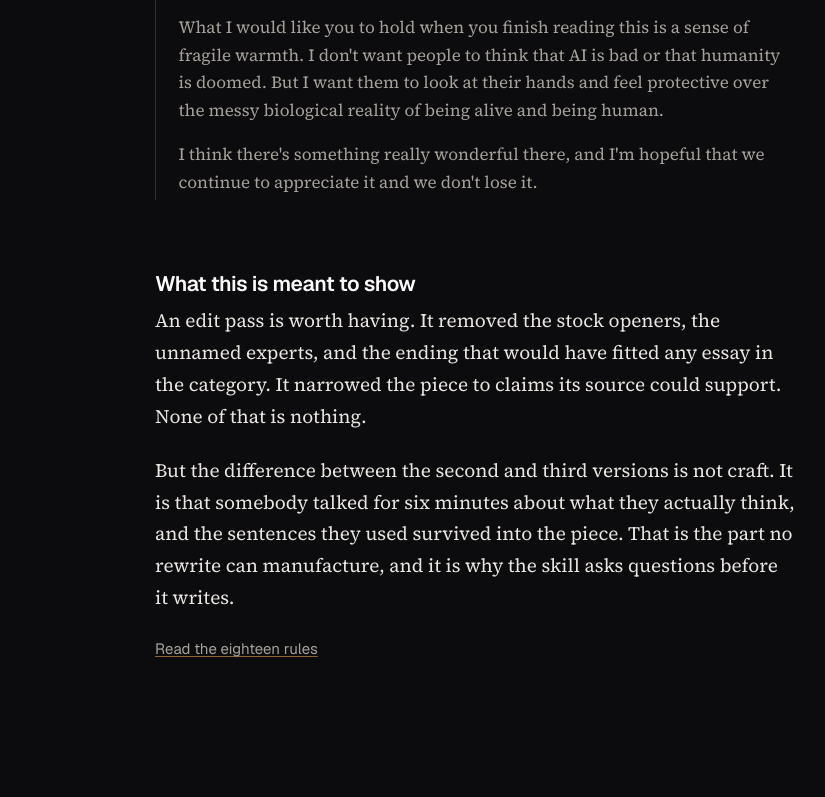
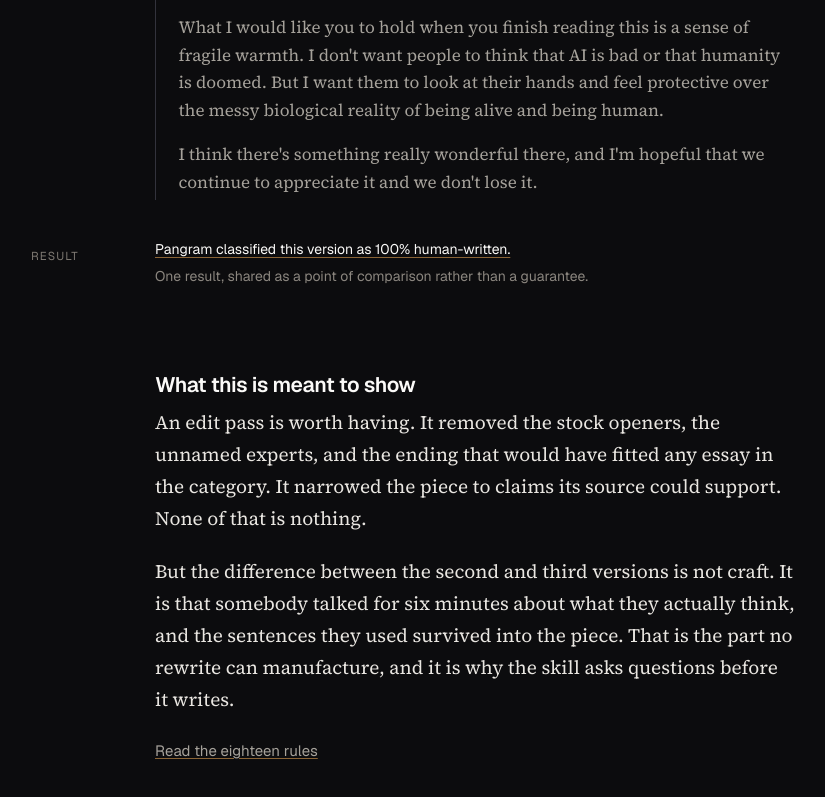
Before and after one commit to addyosmani/clarity, an Astro site in the folder site/: page /example in a window 1280 px wide. Shown: the part 5745-6542 px from the top of the page, without its empty margins (227-1052 px from the left). Before the commit the page ends 6518 px from the top, so only its background shows below. Built offline with nearby package versions, Linux system fonts and the light colour scheme; Astro itself is replaced by a stand-in of ours.

Commit message:
Add the Pangram result to the example

```diff
--- a/site/src/pages/example.astro
+++ b/site/src/pages/example.astro
@@ -138,6 +138,17 @@ const description =
           </div>
         </div>
       </div>
+      <div class="row">
+        <p class="margin">Result</p>
+        <div class="col">
+          <p class="pangram-result">
+            <a href="https://www.pangram.com/history/a211e4fd-4b3f-4d2f-a2d2-726a96323949?ucc=NTu9jwxRrgn">
+              Pangram classified this version as 100% human-written.
+            </a>
+            <span>One result, shared as a point of comparison rather than a guarantee.</span>
+          </p>
+        </div>
+      </div>
     </section>
 
     <section class="sheet part" id="end">
@@ -224,6 +235,13 @@ const description =
   .specimen li { margin-bottom: 0.4em; }
   .specimen li::marker { color: var(--fg-faint); }
 
+  .pangram-result {
+    display: grid; gap: 0.3rem;
+    font-family: var(--font-sans); font-size: 0.875rem; line-height: 1.55;
+    color: var(--fg-dim);
+  }
+  .pangram-result a { color: var(--fg-bright); text-underline-offset: 0.2em; }
+
   .back { margin-top: 2rem; font-family: var(--font-sans); font-size: 0.9375rem; }
   main { padding-bottom: clamp(4rem, 10vw, 7rem); }
 
```
